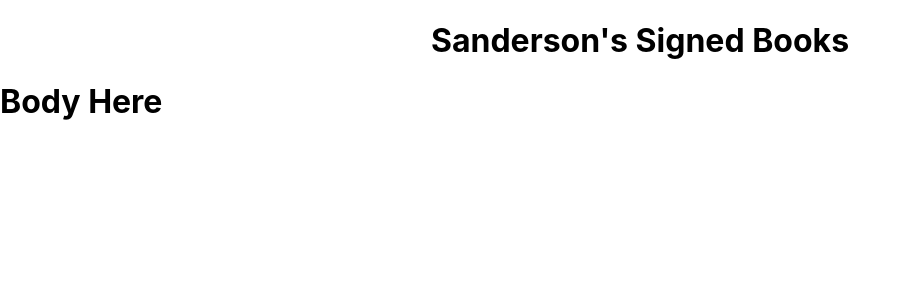
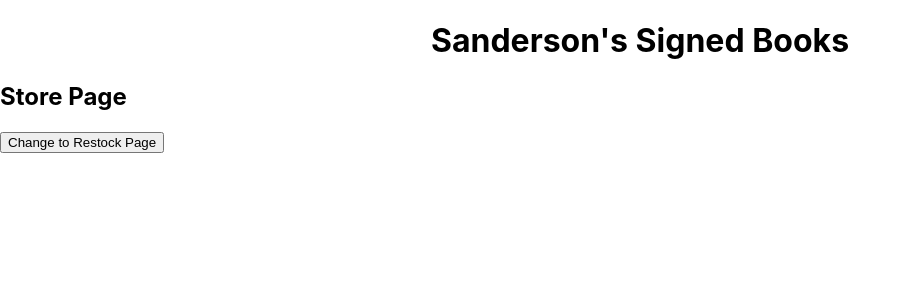
Before and after one commit to TJEverett/merch_site, a React (Create React App) app: page / in a window 1280 px wide. Shown: the top 300 px of the page, without its empty margins (0-911 px from the left). Built offline with nearby package versions, Linux system fonts and the light colour scheme.

Commit message:
add AppControl component with ability to swtich between basic Restock and Store components

```diff
--- a/src/components/App.js
+++ b/src/components/App.js
@@ -1,11 +1,12 @@
 import React from "react";
 import Header from "./Header.js"
+import AppControl from "./AppControl.js";
 
 function App() {
   return (
     <React.Fragment>
       <Header />
-      <h1>Body Here</h1>
+      <AppControl />
     </React.Fragment>
   );
 }
--- /dev/null
+++ b/src/components/AppControl.js
@@ -0,0 +1,49 @@
+import React from "react";
+import Store from "./Store";
+import Restock from "./Restock";
+
+class AppControl extends React.Component {
+
+  constructor(props){
+    super(props);
+    this.state = {
+      pageName: "Store",
+      masterItemList: []
+    };
+  }
+
+  switchView = () => {
+    let newValue = null;
+    if(this.state.pageName !== "Store"){
+      newValue = "Store";
+    } else {
+      newValue = "Restock";
+    }
+    this.setState(prevState => ({
+      pageName: newValue
+    }));
+  }
+
+  render(){
+    let currentlyVisibleState = null;
+    let buttonText = null;
+    if(this.state.pageName === "Store"){
+      currentlyVisibleState = <Store />;
+      buttonText = "Change to Restock Page";
+    } else if (this.state.pageName === "Restock") {
+      currentlyVisibleState = <Restock />;
+      buttonText = "Change to Store Page";
+    } else {
+      currentlyVisibleState = <h2>I am Broken</h2>;
+      buttonText = "Change to Store Page";
+    }
+    return(
+      <React.Fragment>
+        {currentlyVisibleState}
+        <button onClick={this.switchView}>{buttonText}</button>
+      </React.Fragment>
+    )
+  }
+}
+
+export default AppControl;
--- /dev/null
+++ b/src/components/Restock.js
@@ -0,0 +1,11 @@
+import React from "react";
+
+function Restock() {
+  return (
+    <React.Fragment>
+      <h2>Restock Page</h2>
+    </React.Fragment>
+  );
+}
+
+export default Restock;
--- /dev/null
+++ b/src/components/Store.js
@@ -0,0 +1,11 @@
+import React from "react";
+
+function Store(){
+  return(
+    <React.Fragment>
+      <h2>Store Page</h2>
+    </React.Fragment>
+  );
+}
+
+export default Store;
```
